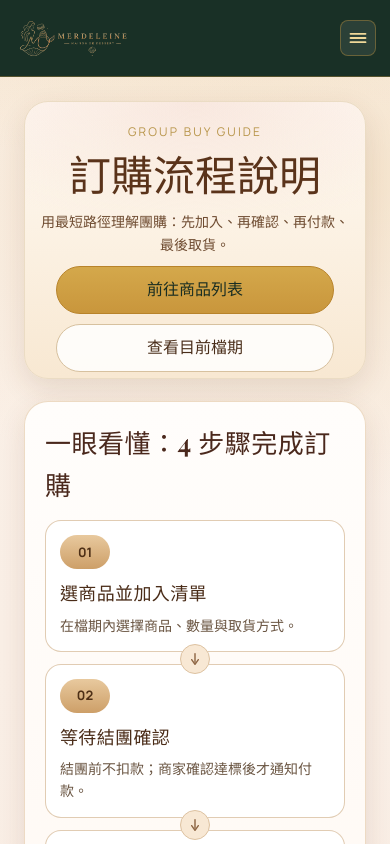
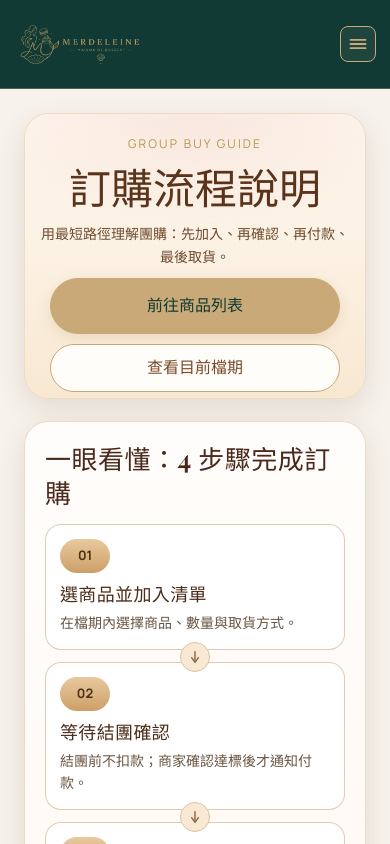
Before and after one commit to wayne2743/merdeleine-frontend, a React (Vite) app: page /order-guide in a window 390 px wide. Shown: the top 844 px of the page. Built offline with nearby package versions, Linux system fonts and the light colour scheme; no server answers.

Commit message:
Refresh mobile UI: patisserie palette, section rhythm, 1-col cards, brand story (#53)
https://claude.ai/code/session_01LcAcJnkBRYQgV8j7VB5Uda

Co-authored-by: Claude <noreply@anthropic.com>

```diff
--- a/src/index.css
+++ b/src/index.css
@@ -1,4 +1,4 @@
-@import url("https://fonts.googleapis.com/css2?family=Manrope:wght@400;500;600;700&family=Playfair+Display:wght@600;700&display=swap");
+@import url("https://fonts.googleapis.com/css2?family=Manrope:wght@400;500;600;700&family=Playfair+Display:wght@600;700&family=Noto+Serif+TC:wght@500;600;700&family=Noto+Sans+TC:wght@400;500;700&display=swap");
 
 :root {
   --bg-deep: #d8cec2;
@@ -2789,7 +2789,7 @@ table {
   }
 
   .nav-brand img {
-    height: 56px;
+    height: 62px;
     width: auto;
   }
 
--- a/src/merdeleine-theme.css
+++ b/src/merdeleine-theme.css
@@ -241,92 +241,210 @@ input:focus, textarea:focus, select:focus {
   gap: 0;
 }
 
-/* ===== Badge logo accent — deep forest green + gold palette ===== */
-/* Navbar: deep green background to complement the badge */
-.nav-shell {
-  background: rgba(18, 42, 32, 0.97) !important;
-  border-bottom-color: rgba(201, 150, 60, 0.35) !important;
-  backdrop-filter: blur(12px);
+/* ==========================================================================
+   Patisserie UI Refresh — deep green / cream / champagne-gold palette
+   ========================================================================== */
+:root {
+  --brand-green:      #103A33;
+  --brand-green-soft: #1a4a41;
+  --brand-cream:      #F7F2EC;
+  --brand-milk:       #F3ECE4;
+  --brand-gold:       #C8A977;
+  --brand-gold-deep:  #b6965f;
+  --brand-caramel:    #7A4A2A;
+  --brand-card:       #FFFDF9;
 }
 
-/* Nav links on dark bg */
+/* ---- Page wash: calm cream ---- */
+body {
+  background: var(--brand-cream) !important;
+  color: #2e2a24;
+}
+
+/* ---- Typography: serif headings (Chinese), sans body ---- */
+h1, h2, h3,
+.hero-title,
+.brand-story-title,
+.home-section-head h2 {
+  font-family: "Noto Serif TC", "Playfair Display", serif;
+  line-height: 1.3;
+}
+body, button, input, textarea, select, p, a, span, div {
+  font-family: "Manrope", "Noto Sans TC", "PingFang TC", sans-serif;
+}
+
+/* ======================= Navbar: deep green + gold ======================= */
+.nav-shell {
+  background: var(--brand-green) !important;
+  border-bottom: 1px solid rgba(200, 169, 119, 0.35) !important;
+  backdrop-filter: blur(10px);
+}
+.nav-inner {
+  padding-top: 13px !important;
+  padding-bottom: 13px !important;
+}
+
 .nav-link {
-  color: rgba(248, 235, 200, 0.88) !important;
-  background: rgba(255, 255, 255, 0.08) !important;
-  border-color: rgba(201, 150, 60, 0.28) !important;
+  color: rgba(247, 242, 236, 0.9) !important;
+  background: rgba(255, 255, 255, 0.07) !important;
+  border-color: rgba(200, 169, 119, 0.3) !important;
 }
 .nav-link:hover {
-  color: #f8ebc8 !important;
-  background: rgba(201, 150, 60, 0.18) !important;
-  border-color: rgba(201, 150, 60, 0.55) !important;
+  color: #fff !important;
+  background: rgba(200, 169, 119, 0.18) !important;
+  border-color: rgba(200, 169, 119, 0.6) !important;
 }
 .nav-link.is-active {
-  color: #1a2e22 !important;
-  background: linear-gradient(180deg, #d4a84b 0%, #c9963c 100%) !important;
-  border-color: #b8832a !important;
+  color: var(--brand-green) !important;
+  background: var(--brand-gold) !important;
+  border-color: var(--brand-gold-deep) !important;
 }
 
-/* Login button: gold on dark nav */
 .nav-login-btn {
-  background: linear-gradient(180deg, #d4a84b 0%, #c9963c 100%) !important;
-  border-color: #b8832a !important;
-  color: #1a2e22 !important;
-  box-shadow: 0 3px 10px rgba(201, 150, 60, 0.35) !important;
+  background: var(--brand-gold) !important;
+  border: 1px solid var(--brand-gold-deep) !important;
+  color: var(--brand-green) !important;
+  box-shadow: 0 3px 10px rgba(200, 169, 119, 0.3) !important;
 }
-.nav-login-btn:hover {
-  background: linear-gradient(180deg, #dcb55c 0%, #d4a84b 100%) !important;
+.nav-login-btn:hover { background: #d4b78c !important; }
+
+.nav-toggle {
+  background: rgba(255, 255, 255, 0.06) !important;
+  border: 1px solid var(--brand-gold) !important;
+  color: var(--brand-gold) !important;
 }
 
-/* Hamburger on dark nav */
-.nav-toggle {
-  background: rgba(255, 255, 255, 0.08) !important;
-  border-color: rgba(201, 150, 60, 0.4) !important;
-  color: #f0d898 !important;
+.nav-user-chip { color: rgba(247, 242, 236, 0.88) !important; }
+.nav-icon-btn { color: var(--brand-gold) !important; }
+.nav-icon-btn:hover {
+  color: #fff !important;
+  background: rgba(200, 169, 119, 0.18) !important;
 }
 
-/* User chip on dark nav */
-.nav-user-chip {
-  color: rgba(248, 235, 200, 0.85) !important;
+.nav-menu {
+  background: var(--brand-green) !important;
+  border-color: rgba(200, 169, 119, 0.25) !important;
 }
-.nav-icon-btn {
-  color: rgba(240, 216, 152, 0.85) !important;
+.nav-dropdown-auth button {
+  background: var(--brand-gold) !important;
+  border: 1px solid var(--brand-gold-deep) !important;
+  color: var(--brand-green) !important;
 }
-.nav-icon-btn:hover {
-  color: #f8ebc8 !important;
-  background: rgba(201, 150, 60, 0.18) !important;
+.nav-user { color: rgba(247, 242, 236, 0.7) !important; }
+
+/* ======================= Section background rhythm ======================= */
+.home-band {
+  border-radius: 24px;
+  padding: 48px 24px;
+}
+.home-band--cream { background: var(--brand-cream); }
+.home-band--milk  { background: var(--brand-milk); }
+.home-band--green {
+  background: var(--brand-green);
+  color: var(--brand-cream);
 }
 
-/* Mobile dropdown: dark green */
-.nav-menu {
-  background: #122a20 !important;
-  border-color: rgba(201, 150, 60, 0.25) !important;
+/* ======================= Brand story (green band) ======================= */
+.brand-story {
+  text-align: center;
+  display: block;
 }
-.nav-dropdown-auth button {
-  background: linear-gradient(180deg, #d4a84b 0%, #c9963c 100%) !important;
-  border-color: #b8832a !important;
-  color: #1a2e22 !important;
+.brand-story-kicker {
+  margin: 0;
+  color: var(--brand-gold);
+  letter-spacing: 0.22em;
+  font-size: 13px;
+  text-transform: uppercase;
+}
+.brand-story-title {
+  margin: 12px 0 18px;
+  color: var(--brand-cream) !important;
+  font-size: 30px;
+  letter-spacing: 0.16em;
+  font-weight: 600;
+}
+.brand-story-text {
+  margin: 0 auto;
+  max-width: 640px;
+  color: rgba(247, 242, 236, 0.86);
+  line-height: 1.9;
+  font-size: 15px;
 }
 
-/* Section headings: gold accent */
-.home-section-head h2,
-.home-featured-head h2 {
-  color: #8b5c1a;
+/* ======================= Buttons ======================= */
+.hero-btn-primary,
+.featured-cta,
+.product-action-btn,
+.customer-product-btn,
+.home-featured-detail-cta,
+.customer-order-submit-btn {
+  background: var(--brand-gold) !important;
+  color: var(--brand-green) !important;
+  border: 1px solid var(--brand-gold) !important;
+  border-radius: 999px !important;
+  font-weight: 700 !important;
+  padding: 14px 24px !important;
+  box-shadow: 0 4px 14px rgba(200, 169, 119, 0.28) !important;
+}
+.hero-btn-primary:hover,
+.featured-cta:hover,
+.product-action-btn:hover,
+.customer-product-btn:hover {
+  background: #d4b78c !important;
 }
 
-/* Hero primary button: gold */
-.hero-btn-primary {
-  background: linear-gradient(180deg, #d4a84b 0%, #c9963c 100%) !important;
-  border-color: #b8832a !important;
-  color: #1a2e22 !important;
-}
-.hero-btn-primary:hover {
-  background: linear-gradient(180deg, #dcb55c 0%, #d4a84b 100%) !important;
+.hero-btn-secondary {
+  background: var(--brand-card) !important;
+  color: var(--brand-caramel) !important;
+  border: 1px solid var(--brand-gold) !important;
+  border-radius: 999px !important;
+  font-weight: 700 !important;
 }
 
-/* "加入清單" & primary CTA buttons */
-.home-featured-detail-cta,
-.customer-order-submit-btn {
-  background: linear-gradient(180deg, #d4a84b 0%, #c9963c 100%) !important;
-  border-color: #b8832a !important;
-  color: #1a2e22 !important;
+/* ======================= Section headings ======================= */
+.home-section-head h2 {
+  color: var(--brand-caramel);
 }
+.home-section-head span { color: #9a8268; }
+
+/* ======================= Product / featured cards ======================= */
+.featured-card,
+.customer-product-card {
+  background: var(--brand-card) !important;
+  border-radius: 22px !important;
+  border: 1px solid rgba(200, 169, 119, 0.22) !important;
+  box-shadow: 0 6px 20px rgba(16, 58, 51, 0.07) !important;
+}
+.featured-card:hover,
+.customer-product-card:hover {
+  box-shadow: 0 10px 28px rgba(16, 58, 51, 0.12) !important;
+}
+.featured-card img,
+.customer-product-media {
+  height: 240px !important;
+}
+.featured-body { padding: 18px !important; }
+.featured-body h3 { color: #38302a !important; }
+.featured-price {
+  display: block;
+  margin: 4px 0 14px;
+  color: var(--brand-caramel);
+  font-size: 18px;
+  font-weight: 700;
+}
+.featured-cta {
+  display: block;
+  text-align: center;
+  text-decoration: none;
+}
+.customer-product-body h3 { color: #38302a !important; }
+.featured-row strong,
+.customer-product-row strong { color: var(--brand-caramel) !important; }
+
+/* ======================= Hero refinement ======================= */
+.hero-content {
+  background: rgba(247, 242, 236, 0.86) !important;
+  border: 1px solid rgba(200, 169, 119, 0.5) !important;
+}
+.hero-title { color: var(--brand-green) !important; }
+.hero-kicker { color: var(--brand-caramel) !important; }
--- a/src/pages/customer/CustomerProductsPage.tsx
+++ b/src/pages/customer/CustomerProductsPage.tsx
@@ -547,7 +547,7 @@ export default function CustomerProductsPage() {
                   {checkingOpenProductId === p.id
                     ? "檢查檔期中..."
                     : isAuthenticated
-                      ? "發起開團 / 立即預約"
+                      ? "立即預購"
                       : "登入後即可預約"}
                 </button>
               </div>
```
Also changed, not shown: src/pages/HomePage.tsx (+17 -11 lines).
